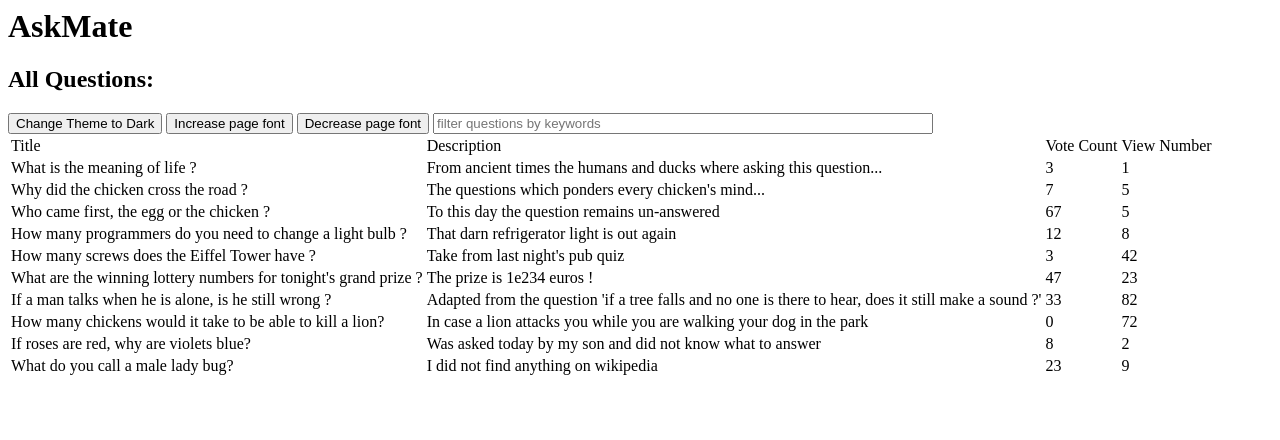
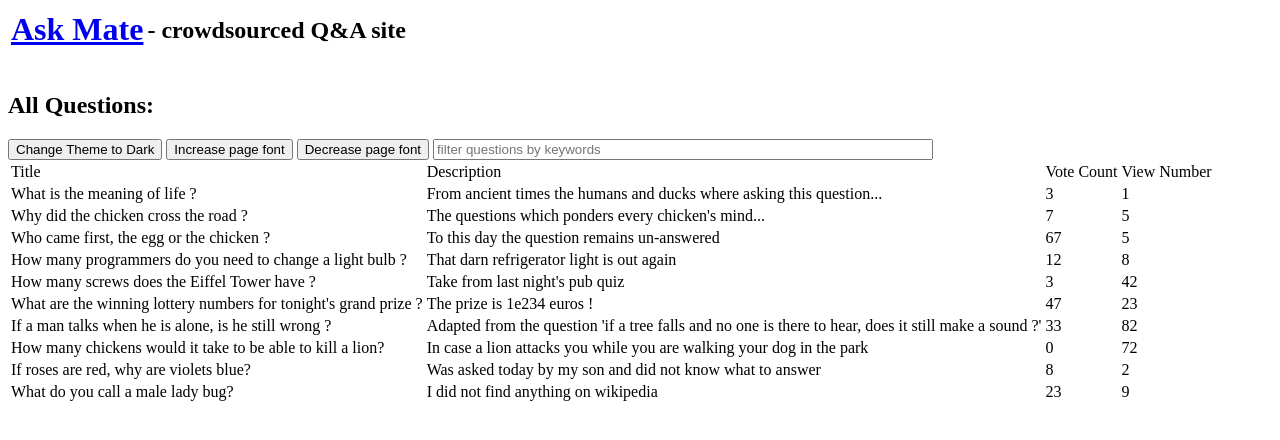
Before and after one commit to dagggy/askmate, a Flask app: page /bonus-questions in a window 1280 px wide. Shown: the top 440 px of the page. Run offline with Flask 2, Linux system fonts and the light colour scheme; the visitor is signed in with stand-in values (Sample User, id 1); lists and menus that the app fills with data are empty; some libraries are stand-ins or nearby versions.

Commit message:
add back_to_home link into bonus_question

```diff
--- a/templates/bonus_questions.html
+++ b/templates/bonus_questions.html
@@ -4,7 +4,10 @@
         <script type="text/javascript" src="{{ url_for('static', filename='js/doNotModifyThisFile.js') }}" defer></script>
     </head>
     <body>
-        <h1>AskMate</h1>
+        <table>
+        <tr><th><a href="/"><h1>Ask Mate</h1></a></th>
+            <th><h2> - crowdsourced Q&A site</h2></th></tr>
+    </table>
         <h2>All Questions:</h2>
         <button id="theme-button">Change Theme to Dark</button>
         <button id="increase-font-button">Increase page font</button>
```
